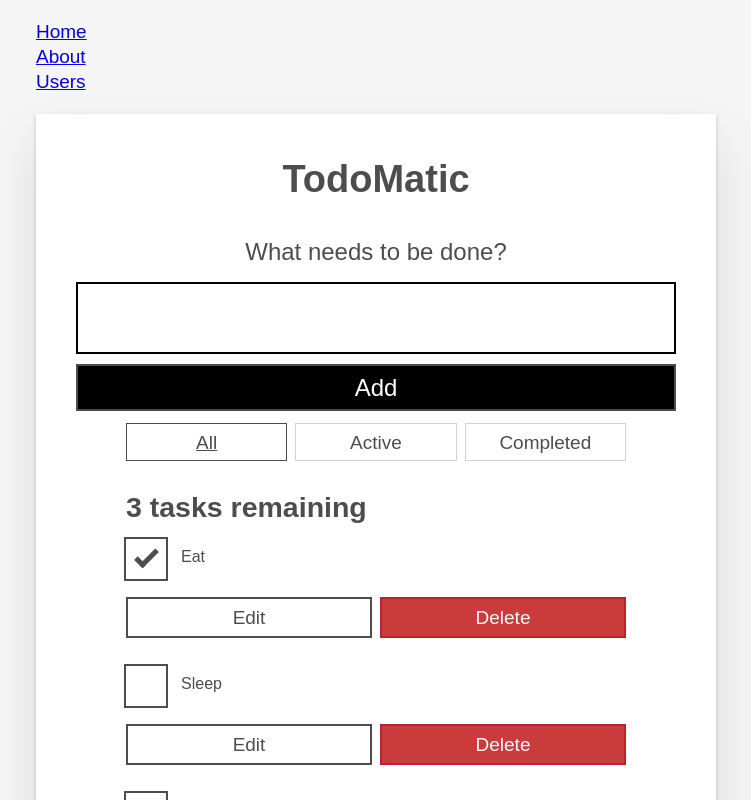
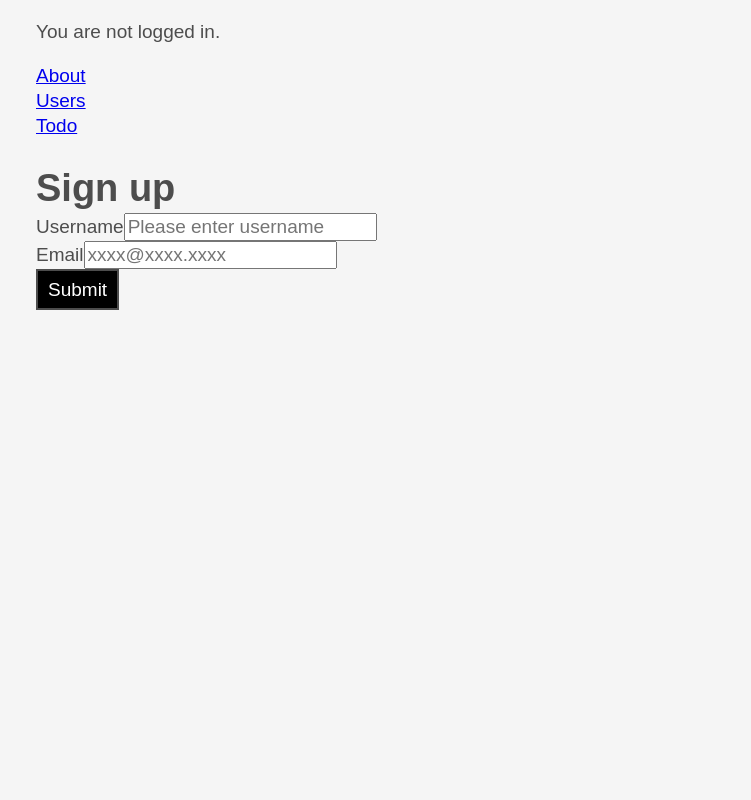
Before and after one commit to hienerd93/moz-todo, a React (Create React App) app: page /login in a window 1280 px wide. Shown: the top 800 px of the page, without its empty margins (264-1015 px from the left). Built offline with nearby package versions, Linux system fonts and the light colour scheme.

Commit message:
login page

```diff
--- a/package.json
+++ b/package.json
@@ -12,6 +12,7 @@
     "@types/react": "^17.0.0",
     "@types/react-dom": "^17.0.0",
     "@types/react-router-dom": "^5.1.8",
+    "formik": "^2.2.9",
     "nanoid": "^3.1.23",
     "node-sass": "^5.0.0",
     "react": "^17.0.2",
@@ -20,7 +21,8 @@
     "react-router-dom": "^5.2.0",
     "react-scripts": "4.0.3",
     "typescript": "^4.1.2",
-    "web-vitals": "^1.0.1"
+    "web-vitals": "^1.0.1",
+    "yup": "^0.32.9"
   },
   "scripts": {
     "start": "react-scripts start",
--- a/src/pages/App.tsx
+++ b/src/pages/App.tsx
@@ -1,41 +1,155 @@
-import React from "react";
-import { BrowserRouter as Router, Switch, Route, Link } from "react-router-dom";
+import React, { createContext, useContext, useState } from "react";
+import {
+  BrowserRouter as Router,
+  Switch,
+  Route,
+  Link,
+  Redirect,
+  useHistory,
+} from "react-router-dom";
 import About from "./About";
 import TodoPages from "./TodoPage";
 import Users from "./User";
+import Login from "./Login";
+
+const fakeAuth = {
+  isAuthenticated: false,
+  signIn(cb: any) {
+    fakeAuth.isAuthenticated = true;
+    setTimeout(cb, 100);
+  },
+  signOut(cb: any) {
+    fakeAuth.isAuthenticated = false;
+    setTimeout(cb, 100);
+  },
+};
+
+interface ContextProps {
+  user: string | null;
+  signIn: (cb: any) => void;
+  signOut: (cb: any) => void;
+}
+
+const authContext = createContext({} as ContextProps);
+
+function ProvideAuth({ children }: { children: any }) {
+  const auth = useProvideAuth();
+  return <authContext.Provider value={auth}>{children}</authContext.Provider>;
+}
+
+export function useAuth() {
+  return useContext(authContext);
+}
+
+function useProvideAuth() {
+  const [user, setUser] = useState<string | null>(null);
+
+  const signIn = (cb: any) => {
+    return fakeAuth.signIn(() => {
+      setUser("user");
+      cb();
+    });
+  };
+
+  const signOut = (cb: any) => {
+    return fakeAuth.signOut(() => {
+      setUser(null);
+      cb();
+    });
+  };
+
+  return {
+    user,
+    signIn,
+    signOut,
+  };
+}
+
+function AuthButton() {
+  let history = useHistory();
+  let auth = useAuth();
+
+  return (auth as any).user ? (
+    <p>
+      Welcome!{" "}
+      <button
+        className="btn btn__primary"
+        onClick={() => {
+          (auth as any).signOut(() => history.push("/login"));
+        }}
+      >
+        Sign out
+      </button>
+    </p>
+  ) : (
+    <p>You are not logged in.</p>
+  );
+}
+
+function PrivateRoute({
+  children,
+  ...rest
+}: {
+  children: any;
+  exact?: boolean;
+  path: string;
+}) {
+  const auth = useAuth();
+  return (
+    <Route
+      {...rest}
+      render={({ location }) =>
+        (auth as any).user ? (
+          children
+        ) : (
+          <Redirect
+            to={{
+              pathname: "/login",
+              state: { from: location },
+            }}
+          />
+        )
+      }
+    />
+  );
+}
 
 export default function App() {
   return (
+    <ProvideAuth>
       <Router>
         <div>
           <nav>
+            <AuthButton />
             <ul>
-            <li>
-              <Link to="/">Home</Link>
-            </li>
               <li>
                 <Link to="/about">About</Link>
               </li>
               <li>
                 <Link to="/users">Users</Link>
               </li>
+              <li>
+                <Link to="/">Todo</Link>
+              </li>
             </ul>
           </nav>
 
-        {/* A <Switch> looks through its children <Route>s and
-            renders the first one that matches the current URL. */}
           <Switch>
-          <Route path="/about">
+            <PrivateRoute path="/about">
               <About />
+            </PrivateRoute>
+            <PrivateRoute path="/users">
+              <Users />
+            </PrivateRoute>
+            <Route path="/login">
+              <Login />
             </Route>
-          <Route path="/users">
-            <Users />
-          </Route>
-          <Route path="/">
+            <PrivateRoute exact path="/">
               <TodoPages />
-          </Route>
+            </PrivateRoute>
           </Switch>
         </div>
       </Router>
+    </ProvideAuth>
   );
 }
--- /dev/null
+++ b/src/pages/Login.tsx
@@ -0,0 +1,75 @@
+import React from "react";
+import { Formik, Field, Form } from "formik";
+import * as Yup from "yup";
+import { useHistory, useLocation } from "react-router-dom";
+import { useAuth } from "./App";
+
+const SignUpSchema = Yup.object().shape({
+  username: Yup.string()
+    .min(6, "Too Short!")
+    .max(20, "Too Long!")
+    .required("Required"),
+  email: Yup.string().email("Invalid email").required("Required"),
+});
+
+export default function Login() {
+  let history = useHistory();
+  let location = useLocation();
+  let auth = useAuth();
+
+  const { from } = (location.state as any) || { from: { pathname: "/" } };
+  const login = () => {
+    auth.signIn(() => {
+      history.replace(from);
+    });
+  };
+
+  const handleSubmit = () => {
+    login();
+  };
+
+  return (
+    <div>
+      <h1>Sign up</h1>
+      <Formik
+        initialValues={{
+          username: "",
+          email: "",
+        }}
+        validationSchema={SignUpSchema}
+        onSubmit={handleSubmit}
+      >
+        {({ errors, touched }) => (
+          <Form>
+            <div>
+              <label htmlFor="username">Username</label>
+              <Field
+                id="username"
+                name="username"
+                placeholder="Please enter username"
+              />
+              {touched.username && errors.username && (
+                <div>{errors.username}</div>
+              )}
+            </div>
+
+            <div>
+              <label htmlFor="email">Email</label>
+              <Field
+                id="email"
+                name="email"
+                placeholder="xxxx@xxxx.xxxx"
+                type="email"
+              />
+              {touched.email && errors.email && <div>{errors.email}</div>}
+            </div>
+
+            <button type="submit" className="btn btn__primary">
+              Submit
+            </button>
+          </Form>
+        )}
+      </Formik>
+    </div>
+  );
+}
```
Also changed, not shown: 1 other file (tests, documents, lock files or other folders). Lines whose indentation alone changed are shown as unchanged.
